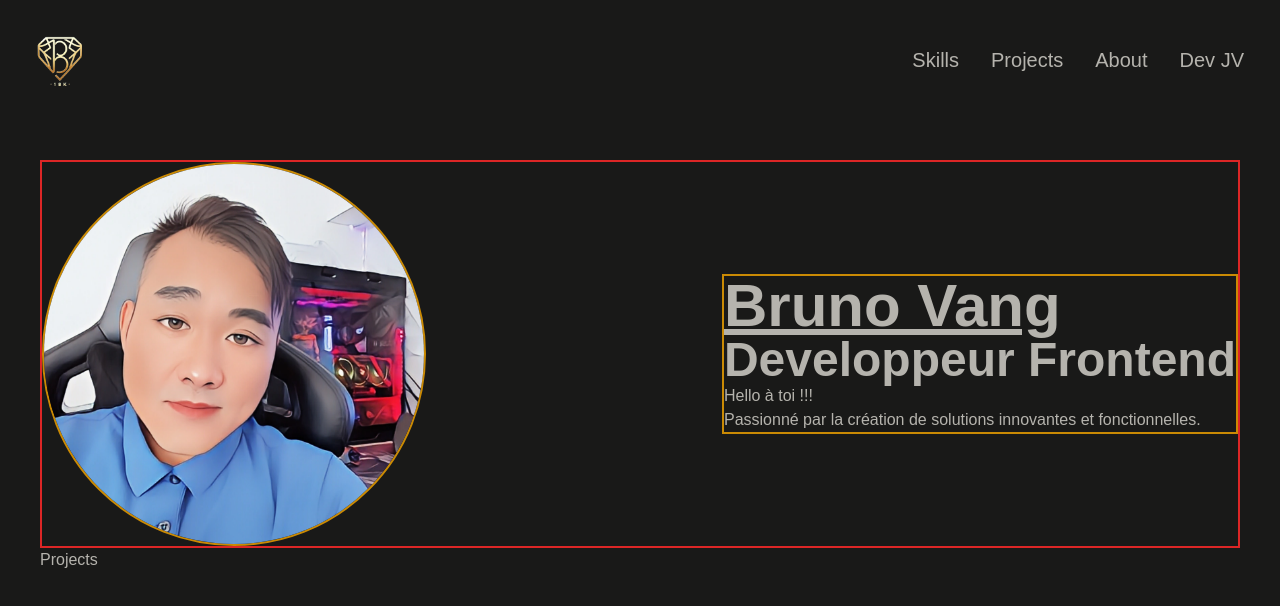
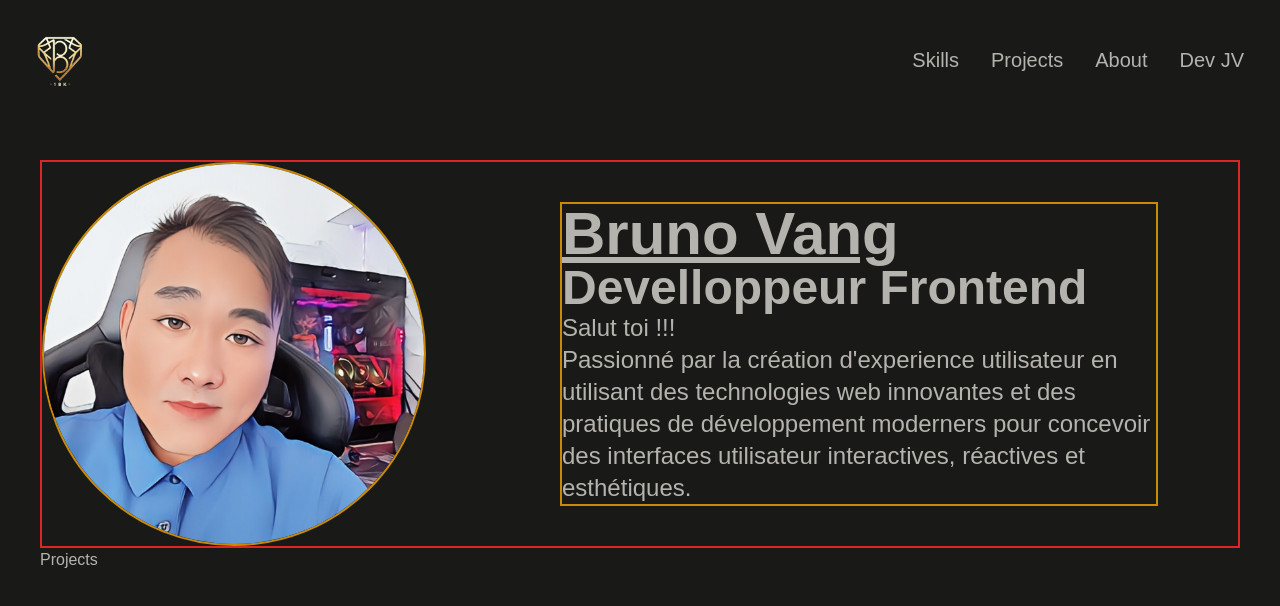
Before and after one commit to Buens18k/Portfolio, a Next.js app: page / in a window 1280 px wide. Shown: the top 606 px of the page. Built offline with nearby package versions, Linux system fonts and the light colour scheme; a web font is replaced by a local one.

Commit message:
biography

```diff
--- /dev/null
+++ b/app/components/biography.tsx
@@ -0,0 +1,33 @@
+interface MultilineText {
+  lines: string[];
+}
+
+interface biographyProps {
+  name: string;
+  trade: string;
+  text: MultilineText;
+}
+
+function Biography({ name, trade, text }: biographyProps) {
+  return (
+    <div className="w-1/2 md:mr-20 border-solid border-2 border-yellow-600">
+      <h1 className="text-6xl font-bold underline decoration-white-500">
+        {name}
+        <br />
+      </h1>
+      <h2 className="text-5xl font-bold">
+        {trade}
+        <br />
+      </h2>
+      <p className="text-wrap text-2xl">
+        {text.lines.map((line, index) => (
+          <span key={index}>
+            {line} <br />
+          </span>
+        ))}
+      </p>
+    </div>
+  );
+}
+
+export default Biography;
--- a/app/layout.tsx
+++ b/app/layout.tsx
@@ -18,7 +18,7 @@ export default function RootLayout({
 }>) {
   return (
     <html lang="en">
-      <body className={`bg-background text-text ${elsie.className}`}>
+      <body className={`bg-background max-w-screen-2xl m-auto text-text ${elsie.className}`}>
         <Header />
         {children}
       </body>
--- a/app/page.tsx
+++ b/app/page.tsx
@@ -1,18 +1,19 @@
 import Banner from './components/banner';
+import Biography from './components/biography';
 
 export default function Home() {
+  const mutliText = {
+    lines: [
+      'Salut toi !!!',
+      "Passionné par la création d'experience utilisateur en utilisant des technologies web innovantes et des pratiques de développement moderners pour concevoir des interfaces utilisateur interactives, réactives et esthétiques.",
+    ],
+  };
+
   return (
-    <main className="flex flex-col min-h-screen p-10">
+    <main className="flex flex-col min-h-screen p-10 max-w-screen-2xl">
       <section className="flex flex-col justify-between items-center md:flex-row w-full border-solid border-2 border-red-600">
-        <Banner src="photoBruno.webp" alt="Phot Profil de Bruno" width={500} height={500} />
-        <div className="border-solid border-2 border-yellow-600">
-          <h1 className="text-6xl font-bold underline decoration-white-500">Bruno Vang</h1>
-          <h2 className="text-5xl font-bold">Developpeur Frontend</h2>
-          <p>
-            Hello à toi !!! <br />
-            Passionné par la création de solutions innovantes et fonctionnelles. <br />
-          </p>
-        </div>
+        <Banner src="photoBruno.webp" alt="Photo Profil de Bruno" width={500} height={500} />
+        <Biography name="Bruno Vang" trade="Develloppeur Frontend" text={mutliText} />
       </section>
       <section>
         <div>Projects</div>
```
